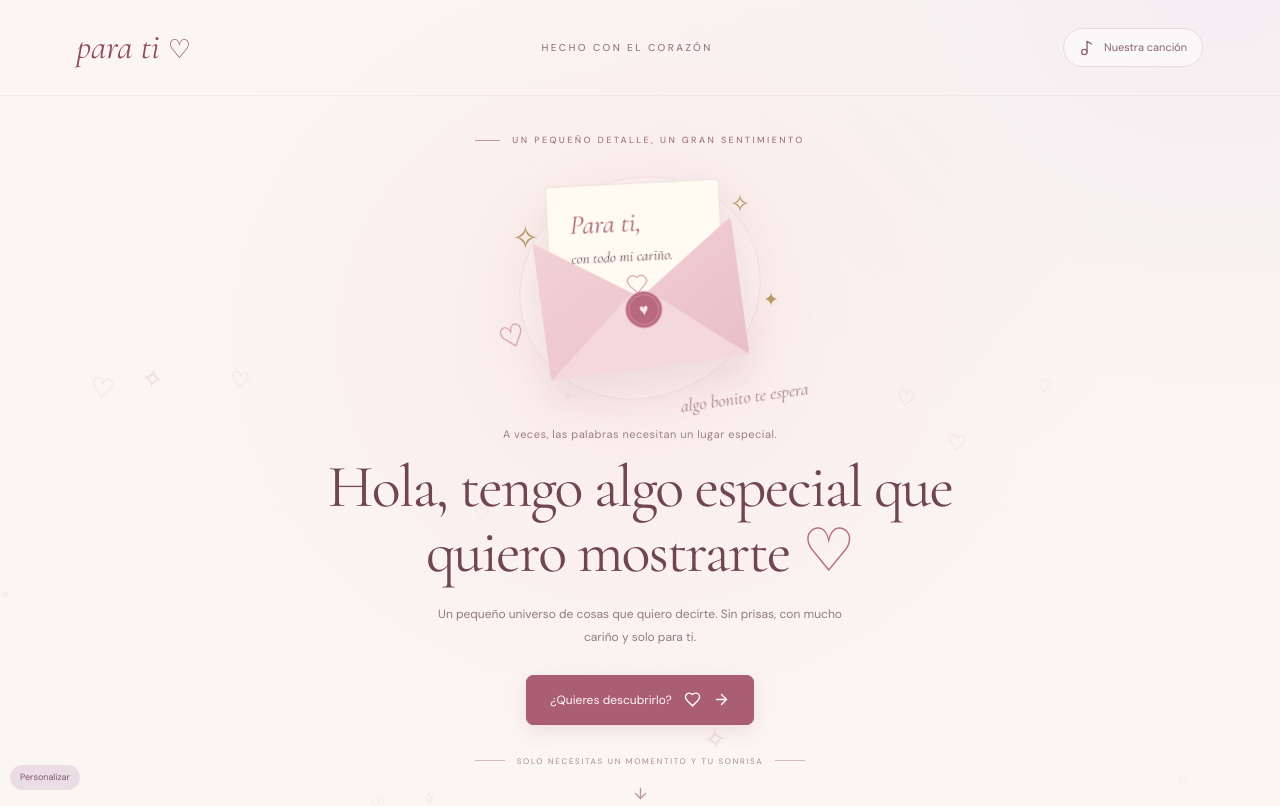
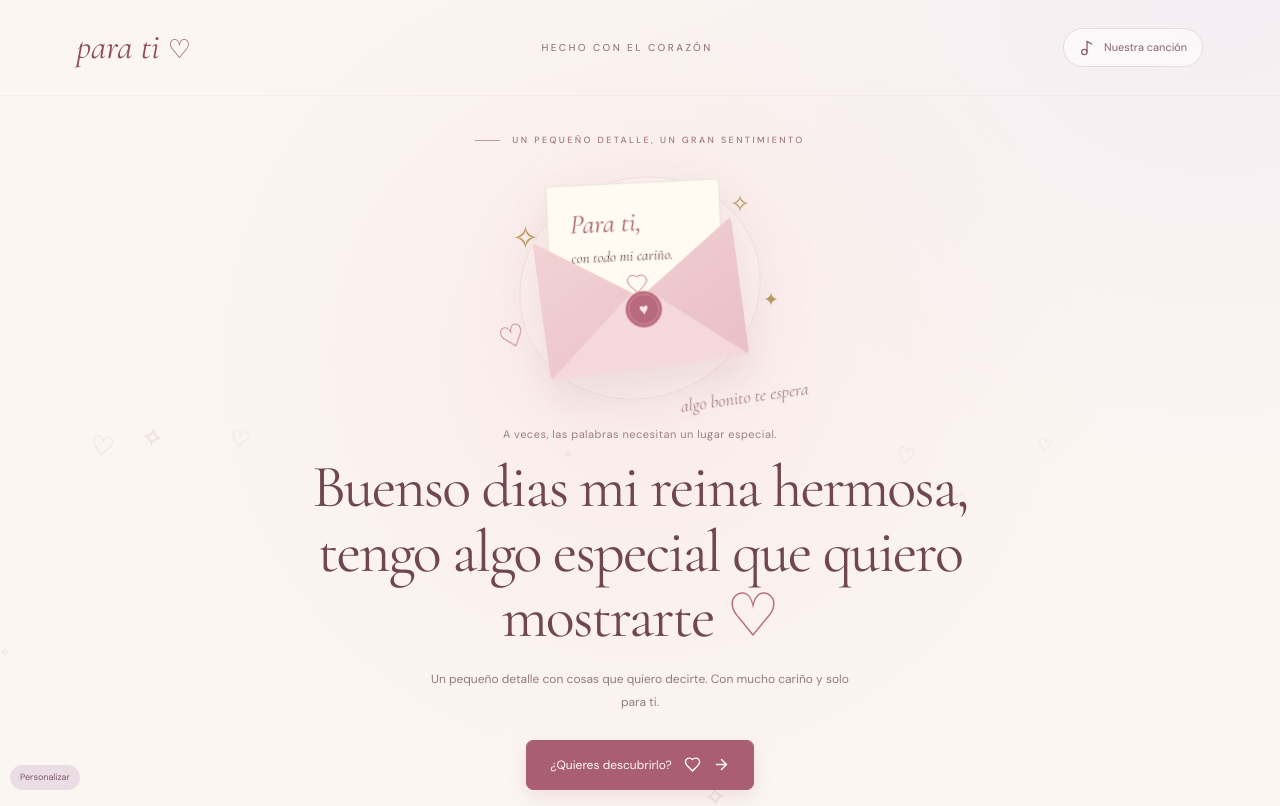
Before and after one commit to Fede-dev11/para-ti, a React (Vite) app: page / in a window 1280 px wide. Shown: the top 806 px of the page. Built offline with nearby package versions, Linux system fonts and the light colour scheme.

Commit message:
Publicar textos y carta personalizados

```diff
--- a/src/data/contenido.js
+++ b/src/data/contenido.js
@@ -1,9 +1,9 @@
 // Personaliza aquí. Rutas de fotos y audio: /photos/archivo.jpg y /audio/musica.mp3.
 export const contenido = {
   nombre: '',
-  bienvenida: 'Hola, tengo algo especial que quiero mostrarte',
-  subtitulo: 'Un pequeño universo de cosas que quiero decirte. Sin prisas, con mucho cariño y solo para ti.',
-  mensajes: ['Eres una persona increíble.', 'Eres muy importante para mí.', 'Me encanta verte sonreír.', 'Tienes una forma muy bonita de alegrar mis días.', 'Me haces sentir cosas que no siempre sé explicar.', 'Hay personas que llegan a nuestra vida y la hacen más bonita. Tú eres una de ellas.', 'Si pudiera regalarte algo, sería la oportunidad de verte a través de mis ojos para que comprendieras lo especial que eres.'],
+  bienvenida: 'Buenso dias mi reina hermosa, tengo algo especial que quiero mostrarte',
+  subtitulo: 'Un pequeño detalle con cosas que quiero decirte. Con mucho cariño y solo para ti.',
+  mensajes: ['Eres una persona increíble.', 'Eres muy importante para mí.', 'Me encanta verte sonreír.', 'Tienes la capacidad de hacer mis dias mucho mas bonitos y de alegrar mis días.', 'Me haces sentir cosas que no sé explicar.', 'Hay personas que llegan a nuestra vida y la hacen más bonita. Tú eres una de ellas.', 'Si pudiera regalarte algo, sería la oportunidad de verte a través de mis ojos para que comprendieras lo especial que eres.'],
   idiomas: [ ['Español','Te amo'], ['Inglés','I love you'], ['Francés',"Je t’aime"], ['Italiano','Ti amo'], ['Portugués','Eu te amo'], ['Alemán','Ich liebe dich'], ['Japonés','愛してる'], ['Coreano','사랑해'], ['Chino','我爱你'], ['Ruso','Я тебя люблю'], ['Árabe','أحبك'], ['Griego','Σ’ αγαπώ'] ],
   corazon: 'No importa en qué idioma lo diga, lo que siento por ti sigue siendo igual de especial.',
   cualidades: [
@@ -17,11 +17,11 @@ export const contenido = {
     ['Lo especial que eres','Ojalá puedas verte con el cariño con el que yo te veo.'],
     ['Los momentos','Aquí puedes escribir sobre un momento que quieras compartir.']
   ],
-  carta: 'Para ti,\n\nEste es un espacio para las palabras que quiero dedicarte. Aquí escribiré, con calma y con mis propias palabras, todo eso que me gustaría que supieras.\n\nPuedes reemplazar este texto por tu carta: no hace falta que sea perfecta, solo que sea tuya.\n\nCon mucho cariño,\nTu persona especial',
+  carta: 'Para ti,\n\nSabes aveces no soy el mejor expresandome ni nunca lo he sido, sé que muchas veces te no lo hago bien, pero siempre te voy a querer, sabes tampoco creo que te agradecí lo suficiente esa vez que me regalaste me sentí tan feliz amor, y te agradezco porque cada vez que te visto has hecho más bonitos mis días.\n\nAtentamente un loco que la quiere mucho más de lo que se imagina y para el cual usted ya se volvió muy importante y no quisiera perderla nunca, nose a donde vamor pero quiero que sea con usted mi amor.\n\nCon mucho cariño,\nTu persona especial',
   fotos: [{src:'',texto:'Un instante para guardar'},{src:'',texto:'De esos que hacen sonreír'},{src:'',texto:'Y muchos más por venir'}],
   sorpresa: 'Entre tantas personas en el mundo, me alegra muchísimo haberte conocido. Eres alguien que ocupa un lugar muy especial en mi corazón.',
   final: 'Eres más importante para mí de lo que imaginas.',
-  gracias: 'Gracias por existir y por hacer mis días un poquito más bonitos.',
+  gracias: 'Gracias por existir y por hacer mis días mucho más bonitos.',
   abrazo: 'Si pudiera estar ahí ahora, te daría un abrazo de esos que no tienen prisa. Este es para ti. ♡',
   musica: {spotifyTrackId:'21t07fSxEHAjazqclabTEJ',titulo:'A Dónde Vamos · Morat',src:'',volumen:0.25} // Deja spotifyTrackId vacío para usar audio propio o la melodía instrumental.
 };
```
